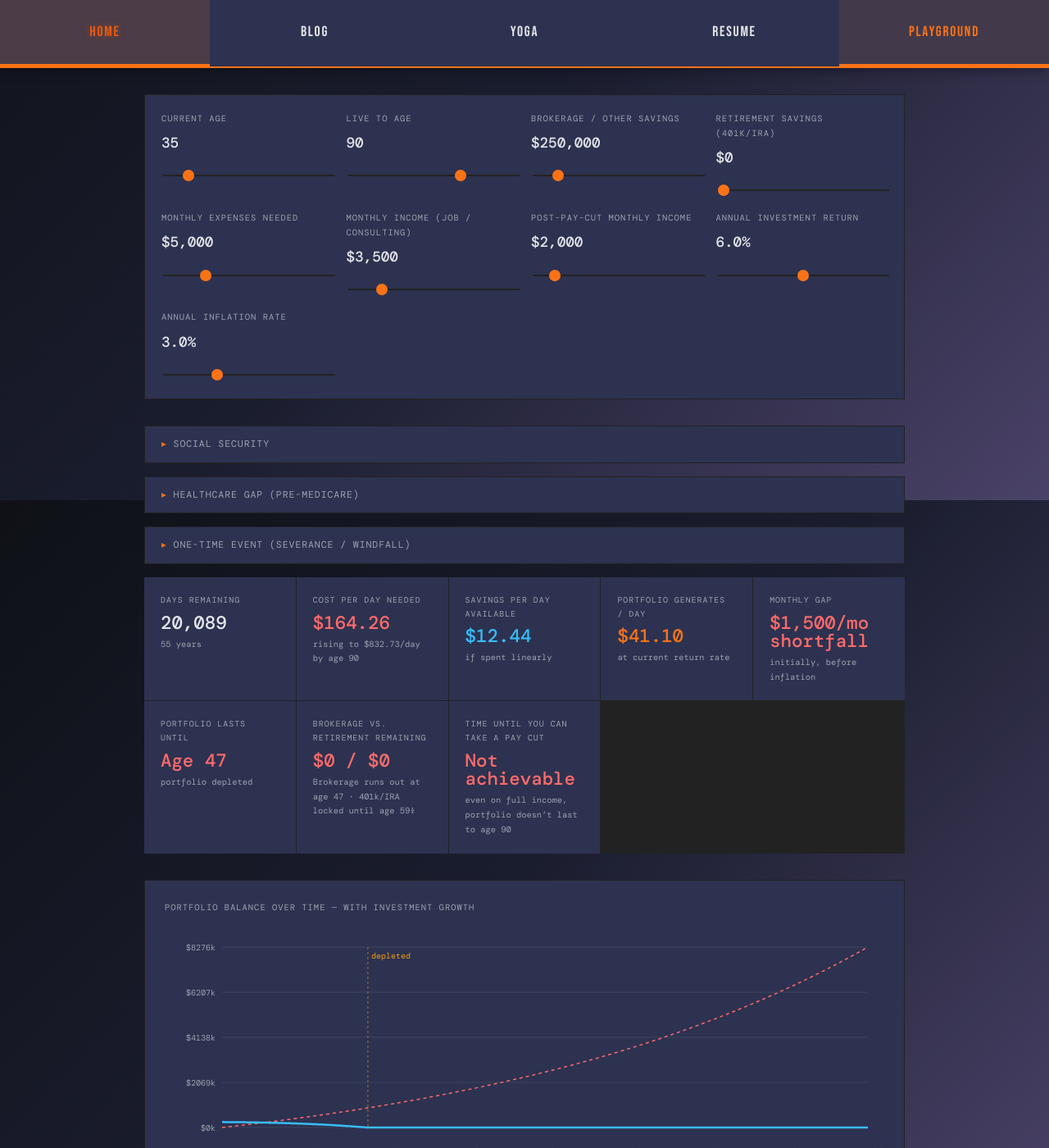
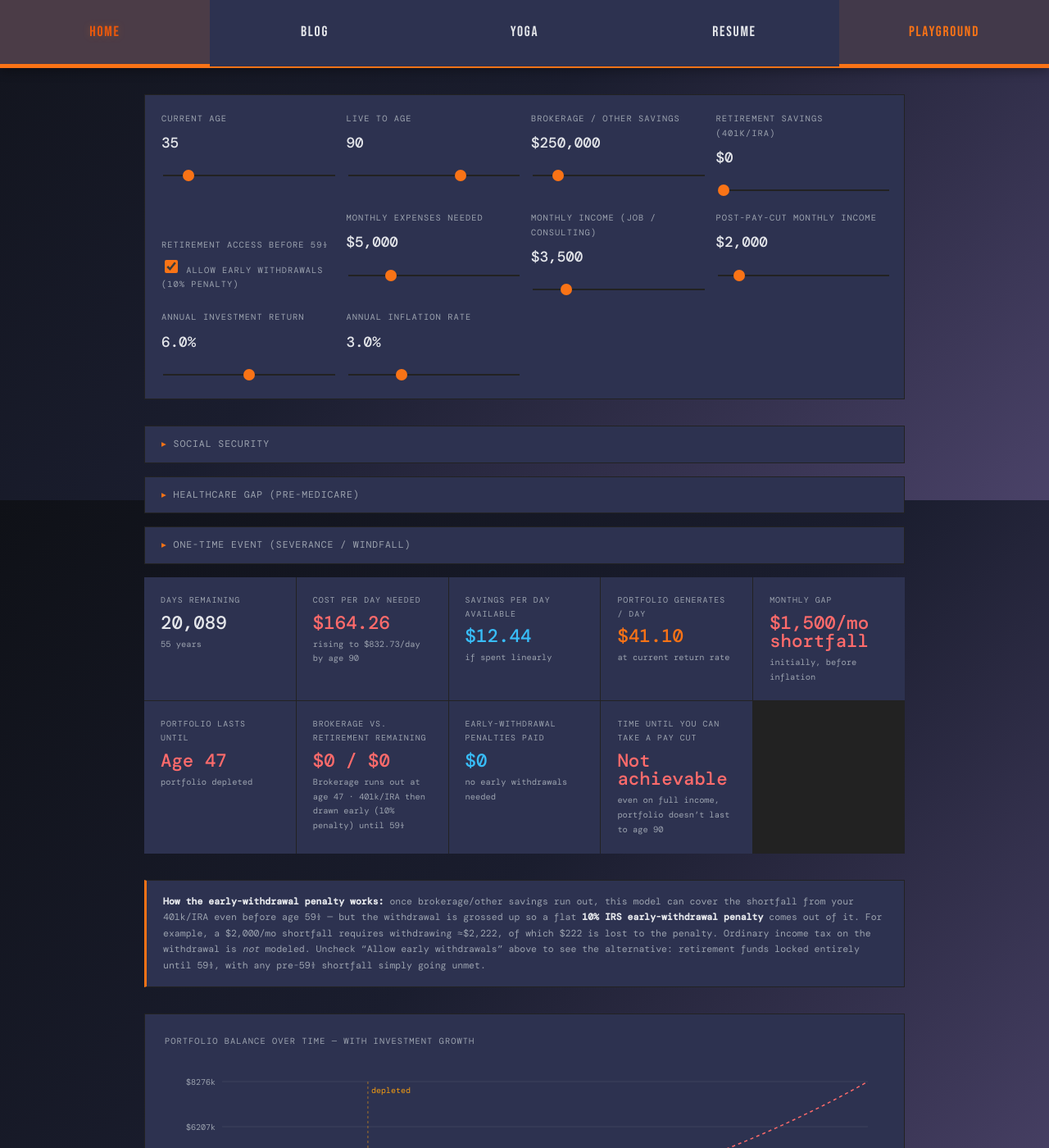
Before and after one commit to dekay2001/dekay2001.github.io, a Jekyll site: the page built from playground/index.html, in a window 1280 px wide and 1400 px high, scrolled down 290 px. Shown: the whole window at 82% size. Built offline with Jekyll 4.4.1, drawn with Linux system fonts in a browser that asks for light colours; some web fonts are replaced.

Commit message:
Improve runway retirement withdrawal detail

```diff
--- a/assets/css/responsive-life-money.css
+++ b/assets/css/responsive-life-money.css
@@ -71,6 +71,55 @@
   padding: 1.25rem;
   border: 1px solid var(--lm-border);
   background: var(--lm-surface);
+}
+
+/* --------------------------------------------------------------------------
+   Checkbox control (e.g. "allow early withdrawal") — sits alongside the
+   range-input control-groups but toggles a boolean instead of a value.
+   -------------------------------------------------------------------------- */
+
+.lm-container .control-group--checkbox {
+  display: flex;
+  flex-direction: column;
+  justify-content: flex-end;
+}
+
+.lm-container .lm-checkbox {
+  display: flex;
+  align-items: center;
+  gap: 0.5rem;
+  font-size: 0.78rem;
+  color: var(--lm-text);
+  cursor: pointer;
+  margin-bottom: 0.4rem;
+}
+
+.lm-container .lm-checkbox input[type=checkbox] {
+  width: 16px;
+  height: 16px;
+  accent-color: var(--lm-accent);
+  cursor: pointer;
+  flex-shrink: 0;
+}
+
+/* --------------------------------------------------------------------------
+   Info box — explanatory callouts (e.g. penalty methodology) that sit
+   between the metrics grid and the chart.
+   -------------------------------------------------------------------------- */
+
+.lm-container .info-box {
+  border: 1px solid var(--lm-border);
+  border-left: 3px solid var(--lm-accent);
+  background: var(--lm-surface);
+  padding: 1rem 1.25rem;
+  margin-bottom: 2rem;
+  font-size: 0.72rem;
+  line-height: 1.7;
+  color: var(--lm-muted);
+}
+
+.lm-container .info-box strong {
+  color: var(--lm-text);
 }
 
 /* --------------------------------------------------------------------------
@@ -342,6 +391,13 @@
   outline-offset: -1px;
 }
 
+/* Months where a retirement early-withdrawal penalty was paid — a subtle
+   red-tinted row so the cost of tapping retirement before 59½ is visible
+   at a glance while scrolling the table. */
+.lm-container #monthly-table tbody tr.penalty-row {
+  background: rgba(255, 107, 107, 0.06);
+}
+
 /* Net change values get a rounded badge in the same red/blue used everywhere
    else on this page (metric tiles, chart lines) — consistent, not a one-off
    light rectangle, and colorblind-safe since it relies on hue, not red/green. */
--- a/assets/js/life-money/compute.js
+++ b/assets/js/life-money/compute.js
@@ -5,10 +5,17 @@
 
 /**
  * Age at which retirement savings (401k/IRA) become accessible without an
- * early-withdrawal penalty. Modeled as a hard block: retirement savings
- * cannot fund a shortfall before this age, no matter the balance.
+ * early-withdrawal penalty.
  */
 const RETIREMENT_ACCESS_AGE = 59.5;
+
+/**
+ * Flat IRS early-withdrawal penalty applied to retirement funds drawn on
+ * before RETIREMENT_ACCESS_AGE, when allowEarlyWithdrawal is enabled.
+ * Models the 10% federal penalty only — ordinary income tax on the
+ * withdrawal is not modeled.
+ */
+const EARLY_WITHDRAWAL_PENALTY_RATE = 0.10;
 
 /**
  * Simulates a monthly balance trajectory given an income schedule.
@@ -32,20 +39,27 @@ const RETIREMENT_ACCESS_AGE = 59.5;
  * @param {Object|null} [params.socialSecurity=null]  { monthlyAmount, startsAtAge }
  * @param {Object|null} [params.healthcareGap=null]   { monthlyCost, coveredUntilAge }
  * @param {Object|null} [params.lumpEvent=null]       { amount, atAge }
+ * @param {boolean} [params.allowEarlyWithdrawal=true] When true, a brokerage shortfall before
+ *   RETIREMENT_ACCESS_AGE is covered by drawing on retirement savings anyway, grossed up so
+ *   EARLY_WITHDRAWAL_PENALTY_RATE is paid out of the withdrawal. When false, retirement funds
+ *   are a hard lock before that age and any deficit simply goes unmet.
  * @param {function(number, number): number} incomeForMonth  (monthIndex, currentAge) => base monthly income.
  *   monthIndex is 1-based (the first simulated month is 1, matching the internal loop counter).
  * @returns {Object} balances, brokerageBalances, retirementBalances, accessibleBalances,
  *   needs, monthlyIncome, monthlyExpensesApplied, monthlyGrowth, monthlyNetChange,
+ *   monthlyEarlyWithdrawal, monthlyPenalty, totalEarlyWithdrawalPenalty,
  *   lumpEventMonth, depleted, depletedAge, brokerageDepletedAge, finalBalance,
  *   finalBrokerageBalance, finalRetirementBalance, finalMonthlyExpenses.
  *   accessibleBalances is the series `depleted`/`depletedAge` are derived from
- *   (brokerage + retirement only once accessible); it can be 0 while the
- *   combined `balances` value is still positive if retirement is locked.
+ *   (brokerage + retirement, once accessible either by age or via allowEarlyWithdrawal);
+ *   it can be 0 while the combined `balances` value is still positive if
+ *   retirement is locked (allowEarlyWithdrawal: false, before the access age).
  *   The monthly* arrays are per-month (not cumulative), one entry per simulated
  *   month, unlike `needs` which is a cumulative running total.
  */
 function runSimulation({ age, yearsLeft, savings, retirementSavings = 0, monthlyExpenses, annualReturn,
-                        annualInflation = 0, socialSecurity = null, healthcareGap = null, lumpEvent = null },
+                        annualInflation = 0, socialSecurity = null, healthcareGap = null, lumpEvent = null,
+                        allowEarlyWithdrawal = true },
                         incomeForMonth) {
   const monthlyReturn = annualReturn / 12;
   const monthlyInflation = Math.pow(1 + annualInflation, 1 / 12) - 1;
@@ -67,8 +81,11 @@ function runSimulation({ age, yearsLeft, savings, retirementSavings = 0, monthly
   const monthlyExpensesApplied = [];
   const monthlyGrowth = [];
   const monthlyNetChange = [];
+  const monthlyEarlyWithdrawal = [];
+  const monthlyPenalty = [];
   let lumpEventMonth = null;
   let cumNeed = 0;
+  let cumEarlyWithdrawalPenalty = 0;
   let finalMonthlyExpenses = currentExpenses;
   let lumpApplied = false;
 
@@ -105,19 +122,39 @@ function runSimulation({ age, yearsLeft, savings, retirementSavings = 0, monthly
     brokerageBalance = brokerageBalance * (1 + brokerageReturnRate) - netNeed;
     retirementBalance = retirementBalance * (1 + retirementReturnRate);
 
-    // Hard block: only once retirement savings are accessible can they
-    // absorb a brokerage shortfall. Before that age, any deficit is simply
-    // unmet (matches the original floor-at-0 depletion behavior).
-    if (brokerageBalance < 0 && canAccessRetirement) {
-      retirementBalance += brokerageBalance;
-      brokerageBalance = 0;
+    // Retirement savings absorbing a brokerage shortfall: penalty-free once
+    // accessible. Before that age, it only happens when allowEarlyWithdrawal
+    // is on, and the withdrawal is grossed up so the 10% early-withdrawal
+    // penalty comes out of the retirement balance rather than on top of it.
+    // When allowEarlyWithdrawal is off, the deficit is simply unmet (matches
+    // the original floor-at-0 depletion behavior).
+    let earlyWithdrawalGross = 0;
+    let earlyWithdrawalPenalty = 0;
+    if (brokerageBalance < 0) {
+      if (canAccessRetirement) {
+        retirementBalance += brokerageBalance;
+        brokerageBalance = 0;
+      } else if (allowEarlyWithdrawal && retirementBalance > 0) {
+        const shortfall = -brokerageBalance;
+        const grossNeeded = shortfall / (1 - EARLY_WITHDRAWAL_PENALTY_RATE);
+        const grossWithdrawal = Math.min(grossNeeded, retirementBalance);
+        const netCovered = grossWithdrawal * (1 - EARLY_WITHDRAWAL_PENALTY_RATE);
+        retirementBalance -= grossWithdrawal;
+        brokerageBalance += netCovered;
+        earlyWithdrawalGross = grossWithdrawal;
+        earlyWithdrawalPenalty = grossWithdrawal - netCovered;
+      }
     }
     brokerageBalance = Math.max(0, brokerageBalance);
     retirementBalance = Math.max(0, retirementBalance);
 
     cumNeed += effectiveExpenses;
     finalMonthlyExpenses = currentExpenses;
-    const accessibleBalance = brokerageBalance + (canAccessRetirement ? retirementBalance : 0);
+    // Retirement counts as "accessible" once its access age is reached, or
+    // earlier when allowEarlyWithdrawal lets it be tapped (at the cost of
+    // the penalty already applied above) — either way it's money the
+    // depleted/depletedAge series can draw on.
+    const accessibleBalance = brokerageBalance + ((canAccessRetirement || allowEarlyWithdrawal) ? retirementBalance : 0);
     balances.push(brokerageBalance + retirementBalance);
     brokerageBalances.push(brokerageBalance);
     retirementBalances.push(retirementBalance);
@@ -127,6 +164,9 @@ function runSimulation({ age, yearsLeft, savings, retirementSavings = 0, monthly
     monthlyExpensesApplied.push(effectiveExpenses);
     monthlyGrowth.push(growthThisMonth);
     monthlyNetChange.push(brokerageBalance + retirementBalance - balanceBeforeMonth);
+    monthlyEarlyWithdrawal.push(earlyWithdrawalGross);
+    monthlyPenalty.push(earlyWithdrawalPenalty);
+    cumEarlyWithdrawalPenalty += earlyWithdrawalPenalty;
 
     if (accessibleBalance <= 0 && !depleted) {
       depleted = true;
@@ -153,6 +193,9 @@ function runSimulation({ age, yearsLeft, savings, retirementSavings = 0, monthly
     monthlyExpensesApplied,
     monthlyGrowth,
     monthlyNetChange,
+    monthlyEarlyWithdrawal,
+    monthlyPenalty,
+    totalEarlyWithdrawalPenalty: cumEarlyWithdrawalPenalty,
     lumpEventMonth,
     depleted,
     depletedAge,
@@ -177,10 +220,12 @@ function runSimulation({ age, yearsLeft, savings, retirementSavings = 0, monthly
  * @param {Object|null} [params.socialSecurity=null]  { monthlyAmount, startsAtAge }
  * @param {Object|null} [params.healthcareGap=null]   { monthlyCost, coveredUntilAge }
  * @param {Object|null} [params.lumpEvent=null]       { amount, atAge }
+ * @param {boolean} [params.allowEarlyWithdrawal=true] See runSimulation.
  * @returns {Object} Computed runway data
  */
 function computeRunway({ age, life, savings, retirementSavings = 0, monthlyExpenses, monthlyIncome, annualReturn,
-                         annualInflation = 0, socialSecurity = null, healthcareGap = null, lumpEvent = null }) {
+                         annualInflation = 0, socialSecurity = null, healthcareGap = null, lumpEvent = null,
+                         allowEarlyWithdrawal = true }) {
   const yearsLeft = Math.max(life - age, 0);
   const daysLeft = Math.round(yearsLeft * 365.25);
   const monthlyNet = monthlyExpenses - monthlyIncome;
@@ -190,7 +235,7 @@ function computeRunway({ age, life, savings, retirementSavings = 0, monthlyExpen
   const savingsPerDay = daysLeft > 0 ? totalSavings / daysLeft : 0;
 
   const sim = runSimulation(
-    { age, yearsLeft, savings, retirementSavings, monthlyExpenses, annualReturn, annualInflation, socialSecurity, healthcareGap, lumpEvent },
+    { age, yearsLeft, savings, retirementSavings, monthlyExpenses, annualReturn, annualInflation, socialSecurity, healthcareGap, lumpEvent, allowEarlyWithdrawal },
     () => monthlyIncome
   );
 
@@ -213,6 +258,9 @@ function computeRunway({ age, life, savings, retirementSavings = 0, monthlyExpen
     monthlyExpensesApplied: sim.monthlyExpensesApplied,
     monthlyGrowth: sim.monthlyGrowth,
     monthlyNetChange: sim.monthlyNetChange,
+    monthlyEarlyWithdrawal: sim.monthlyEarlyWithdrawal,
+    monthlyPenalty: sim.monthlyPenalty,
+    totalEarlyWithdrawalPenalty: sim.totalEarlyWithdrawalPenalty,
     lumpEventMonth: sim.lumpEventMonth,
     finalBalance: sim.finalBalance,
     finalBrokerageBalance: sim.finalBrokerageBalance,
@@ -226,8 +274,7 @@ function computeRunway({ age, life, savings, retirementSavings = 0, monthlyExpen
  * switching to a reduced ("pay-cut") income while still not depleting the
  * portfolio before age `life`. Reuses the same scenario rules as
  * computeRunway (inflation, Social Security, healthcare gap, lump event,
- * and the retirement-savings hard block: 401k/IRA funds cannot be drawn on
- * before RETIREMENT_ACCESS_AGE, regardless of balance).
+ * and the retirement-savings access rules around RETIREMENT_ACCESS_AGE).
  *
  * @param {Object} params  Same shape as computeRunway, plus:
  * @param {number} params.payCutIncome  Reduced monthly income after the cut
@@ -237,12 +284,13 @@ function computeRunway({ age, life, savings, retirementSavings = 0, monthlyExpen
  *   of whether the CURRENT monthlyIncome scenario (as reported by computeRunway) is sustainable.
  */
 function computeCoastToPayCut({ age, life, savings, retirementSavings = 0, monthlyExpenses, monthlyIncome, payCutIncome, annualReturn,
-                                annualInflation = 0, socialSecurity = null, healthcareGap = null, lumpEvent = null }) {
+                                annualInflation = 0, socialSecurity = null, healthcareGap = null, lumpEvent = null,
+                                allowEarlyWithdrawal = true }) {
   const yearsLeft = Math.max(life - age, 0);
   // Match runSimulation's loop bound (`m <= yearsLeft * 12`), which behaves like Math.floor
   // for fractional yearsLeft, so monthsUntilPayCut/ageAtPayCut stay consistent with it.
   const totalMonths = Math.floor(yearsLeft * 12);
-  const simParams = { age, yearsLeft, savings, retirementSavings, monthlyExpenses, annualReturn, annualInflation, socialSecurity, healthcareGap, lumpEvent };
+  const simParams = { age, yearsLeft, savings, retirementSavings, monthlyExpenses, annualReturn, annualInflation, socialSecurity, healthcareGap, lumpEvent, allowEarlyWithdrawal };
 
   const survives = (transitionMonth) => {
     const sim = runSimulation(simParams, (m) => (m <= transitionMonth ? monthlyIncome : payCutIncome));
@@ -288,8 +336,8 @@ function computeCoastToPayCut({ age, life, savings, retirementSavings = 0, month
   return { achievable: true, alreadyAchievable: false, monthsUntilPayCut: lo, ageAtPayCut: age + lo / 12, isPayCut };
 }
 
-export { computeRunway, computeCoastToPayCut };
+export { computeRunway, computeCoastToPayCut, RETIREMENT_ACCESS_AGE, EARLY_WITHDRAWAL_PENALTY_RATE };
 
 if (typeof module !== 'undefined' && module.exports) {
-  module.exports = { computeRunway, computeCoastToPayCut };
+  module.exports = { computeRunway, computeCoastToPayCut, RETIREMENT_ACCESS_AGE, EARLY_WITHDRAWAL_PENALTY_RATE };
 }
--- a/assets/js/life-money/status.js
+++ b/assets/js/life-money/status.js
@@ -8,7 +8,7 @@ import { formatCurrency, formatDailyRate } from './format.js';
 function generateStatusMessage({ depleted, depletedAge, finalBalance, dailyGen,
                                  dailyCost, gap, monthlyIncome, monthlyReturn, annualInflation,
                                  finalMonthlyExpenses, monthlyExpenses, life, savings,
-                                 socialSecurity, healthcareGap, lumpEvent }) {
+                                 socialSecurity, healthcareGap, lumpEvent, totalEarlyWithdrawalPenalty }) {
   let html = '';
   if (!depleted) {
     html  = `Your portfolio <span class="good">outlasts you</span> — ending at <span>${formatCurrency(finalBalance)}</span> at age ${life}. `;
@@ -44,6 +44,9 @@ function generateStatusMessage({ depleted, depletedAge, finalBalance, dailyGen,
     const label = lumpEvent.amount > 0 ? 'windfall' : 'expense';
     html += ` One-time ${label} of ${formatCurrency(Math.abs(lumpEvent.amount))} at age ${lumpEvent.atAge}.`;
   }
+  if (totalEarlyWithdrawalPenalty > 0) {
+    html += ` <span class="bad">${formatCurrency(totalEarlyWithdrawalPenalty)}</span> is lost to the 10% early-withdrawal penalty on retirement funds drawn before age 59\u00bd.`;
+  }
   return { html };
 }
 
--- a/assets/js/life-money/table.js
+++ b/assets/js/life-money/table.js
@@ -13,21 +13,27 @@ function formatSignedCurrency(value) {
 
 function renderMonthlyTable(tbodyEl, {
   age, monthlyIncome, monthlyExpensesApplied, monthlyGrowth, monthlyNetChange,
-  brokerageBalances, retirementBalances, lumpEventMonth,
+  monthlyPenalty, brokerageBalances, retirementBalances, lumpEventMonth,
 }) {
   tbodyEl.innerHTML = monthlyIncome.map((income, idx) => {
     const month = idx + 1;
     const currentAge = age + month / 12;
     const netChange = monthlyNetChange[idx];
     const netChangeClass = netChange < 0 ? 'amount-negative' : (netChange > 0 ? 'amount-positive' : '');
-    const rowClass = lumpEventMonth === month ? 'lump-event-row' : '';
-    return `<tr class="${rowClass}">` +
+    const penalty = monthlyPenalty ? monthlyPenalty[idx] : 0;
+    const hasPenalty = penalty > 0;
+    const rowClasses = [
+      lumpEventMonth === month ? 'lump-event-row' : '',
+      hasPenalty ? 'penalty-row' : '',
+    ].filter(Boolean).join(' ');
+    return `<tr class="${rowClasses}">` +
       `<td>${month}</td>` +
       `<td>${currentAge.toFixed(1)}</td>` +
       `<td>${formatCurrency(income)}</td>` +
       `<td>${formatCurrency(monthlyExpensesApplied[idx])}</td>` +
       `<td>${formatSignedCurrency(monthlyGrowth[idx])}</td>` +
       `<td class="${netChangeClass}">${netChangeClass ? `<span class="net-chip">${formatSignedCurrency(netChange)}</span>` : formatSignedCurrency(netChange)}</td>` +
+      `<td class="${hasPenalty ? 'amount-negative' : ''}">${hasPenalty ? `<span class="net-chip">-${formatCurrency(penalty)}</span>` : '\u2014'}</td>` +
       `<td>${formatCurrency(brokerageBalances[month])}</td>` +
       `<td>${formatCurrency(retirementBalances[month])}</td>` +
     `</tr>`;
--- a/playground/index.html
+++ b/playground/index.html
@@ -41,6 +41,13 @@ extra_head_links:
                 <label for="retirement-savings">Retirement savings (401k/IRA)</label>
                 <div class="value-display" id="retirement-savings-val">$0</div>
                 <input type="range" id="retirement-savings" min="0" max="2000000" value="0" step="5000">
+              </div>
+              <div class="control-group control-group--checkbox">
+                <label for="allow-early-withdrawal">Retirement access before 59½</label>
+                <label class="lm-checkbox">
+                  <input type="checkbox" id="allow-early-withdrawal" checked>
+                  <span>Allow early withdrawals (10% penalty)</span>
+                </label>
               </div>
               <div class="control-group">
                 <label for="expenses">Monthly expenses needed</label>
@@ -154,10 +161,25 @@ extra_head_links:
                 <div class="metric-sub" id="m-breakdown-sub">401k/IRA locked until age 59½</div>
               </div>
               <div class="metric">
+                <div class="metric-label">Early-withdrawal penalties paid</div>
+                <div class="metric-value" id="m-penalty">—</div>
+                <div class="metric-sub" id="m-penalty-sub">—</div>
+              </div>
+              <div class="metric">
                 <div class="metric-label">Time until you can take a pay cut</div>
                 <div class="metric-value" id="m-paycut">—</div>
                 <div class="metric-sub" id="m-paycut-sub">—</div>
               </div>
+            </div>
+
+            <div class="info-box" id="penalty-note">
+              <strong>How the early-withdrawal penalty works:</strong> once brokerage/other savings run
+              out, this model can cover the shortfall from your 401k/IRA even before age 59½ — but the
+              withdrawal is grossed up so a flat <strong>10% IRS early-withdrawal penalty</strong> comes out
+              of it. For example, a $2,000/mo shortfall requires withdrawing ≈$2,222, of which $222 is lost
+              to the penalty. Ordinary income tax on the withdrawal is <em>not</em> modeled. Uncheck
+              “Allow early withdrawals” above to see the alternative: retirement funds locked entirely until
+              59½, with any pre-59½ shortfall simply going unmet.
             </div>
 
             <div class="chart-wrap">
@@ -177,7 +199,7 @@ extra_head_links:
                   <thead>
                     <tr>
                       <th>Month</th><th>Age</th><th>Income</th><th>Expenses</th>
-                      <th>Growth</th><th>Net change</th><th>Brokerage</th><th>Retirement</th>
+                      <th>Growth</th><th>Net change</th><th>Penalty</th><th>Brokerage</th><th>Retirement</th>
                     </tr>
                   </thead>
                   <tbody id="monthly-table-body"></tbody>
@@ -207,6 +229,7 @@ extra_head_links:
       const sliderLife     = document.getElementById('life');
       const sliderSavings  = document.getElementById('savings');
       const sliderRetirementSavings = document.getElementById('retirement-savings');
+      const checkboxAllowEarlyWithdrawal = document.getElementById('allow-early-withdrawal');
       const sliderExpenses = document.getElementById('expenses');
       const sliderIncome   = document.getElementById('income');
       const sliderPayCutIncome = document.getElementById('paycut-income');
@@ -253,6 +276,8 @@ extra_head_links:
       const mUntilSub  = document.getElementById('m-until-sub');
       const mBreakdown    = document.getElementById('m-breakdown');
       const mBreakdownSub = document.getElementById('m-breakdown-sub');
+      const mPenalty       = document.getElementById('m-penalty');
+      const mPenaltySub    = document.getElementById('m-penalty-sub');
       const mPayCut    = document.getElementById('m-paycut');
       const mPayCutSub = document.getElementById('m-paycut-sub');
 
@@ -359,13 +385,32 @@ extra_head_links:
         // Brokerage vs. retirement breakdown
         mBreakdown.textContent = formatCurrency(metrics.finalBrokerageBalance) + ' / ' + formatCurrency(metrics.finalRetirementBalance);
         mBreakdown.className   = metrics.finalBrokerageBalance <= 0 ? 'metric-value need' : 'metric-value have';
-        mBreakdownSub.textContent = metrics.brokerageDepletedAge !== null
-          ? 'Brokerage runs out at age ' + Math.round(metrics.brokerageDepletedAge) + ' \u00b7 401k/IRA locked until age 59\u00bd'
-          : '401k/IRA locked until age 59\u00bd';
+        if (metrics.brokerageDepletedAge === null) {
+          mBreakdownSub.textContent = '401k/IRA locked until age 59½';
+        } else if (allowEarlyWithdrawal) {
+          mBreakdownSub.textContent = 'Brokerage runs out at age ' + Math.round(metrics.brokerageDepletedAge) + ' · 401k/IRA then drawn early (10% penalty) until 59½';
+        } else {
+          mBreakdownSub.textContent = 'Brokerage runs out at age ' + Math.round(metrics.brokerageDepletedAge) + ' · 401k/IRA locked until age 59½';
+        }
+
+        // Early-withdrawal penalty paid
+        if (metrics.totalEarlyWithdrawalPenalty > 0) {
+          mPenalty.textContent    = formatCurrency(metrics.totalEarlyWithdrawalPenalty);
+          mPenalty.className      = 'metric-value need';
+          mPenaltySub.textContent = 'lost to the 10% early-withdrawal penalty before 59½';
+        } else if (allowEarlyWithdrawal) {
+          mPenalty.textContent    = formatCurrency(0);
+          mPenalty.className      = 'metric-value have';
+          mPenaltySub.textContent = 'no early withdrawals needed';
+        } else {
+          mPenalty.textContent    = 'N/A';
+          mPenalty.className      = 'metric-value neutral';
+          mPenaltySub.textContent = 'early withdrawals disabled';
+        }
 
         // Coast-to-pay-cut
         const coast = computeCoastToPayCut({ age, life, savings, retirementSavings, monthlyExpenses, monthlyIncome, payCutIncome,
-                                             annualReturn, annualInflation, socialSecurity, healthcareGap, lumpEvent });
+                                             annualReturn, annualInflation, socialSecurity, healthcareGap, lumpEvent, allowEarlyWithdrawal });
         if (!coast.isPayCut) {
           mPayCut.textContent    = 'N/A';
           mPayCut.className      = 'metric-value neutral';
```
Also changed, not shown: other parts of playground/index.html (+5 -2 lines), test/unit/assets/js/life-money/compute.test.js (+45 -6 lines), test/unit/assets/js/life-money/table.test.js (+21 -2 lines).
